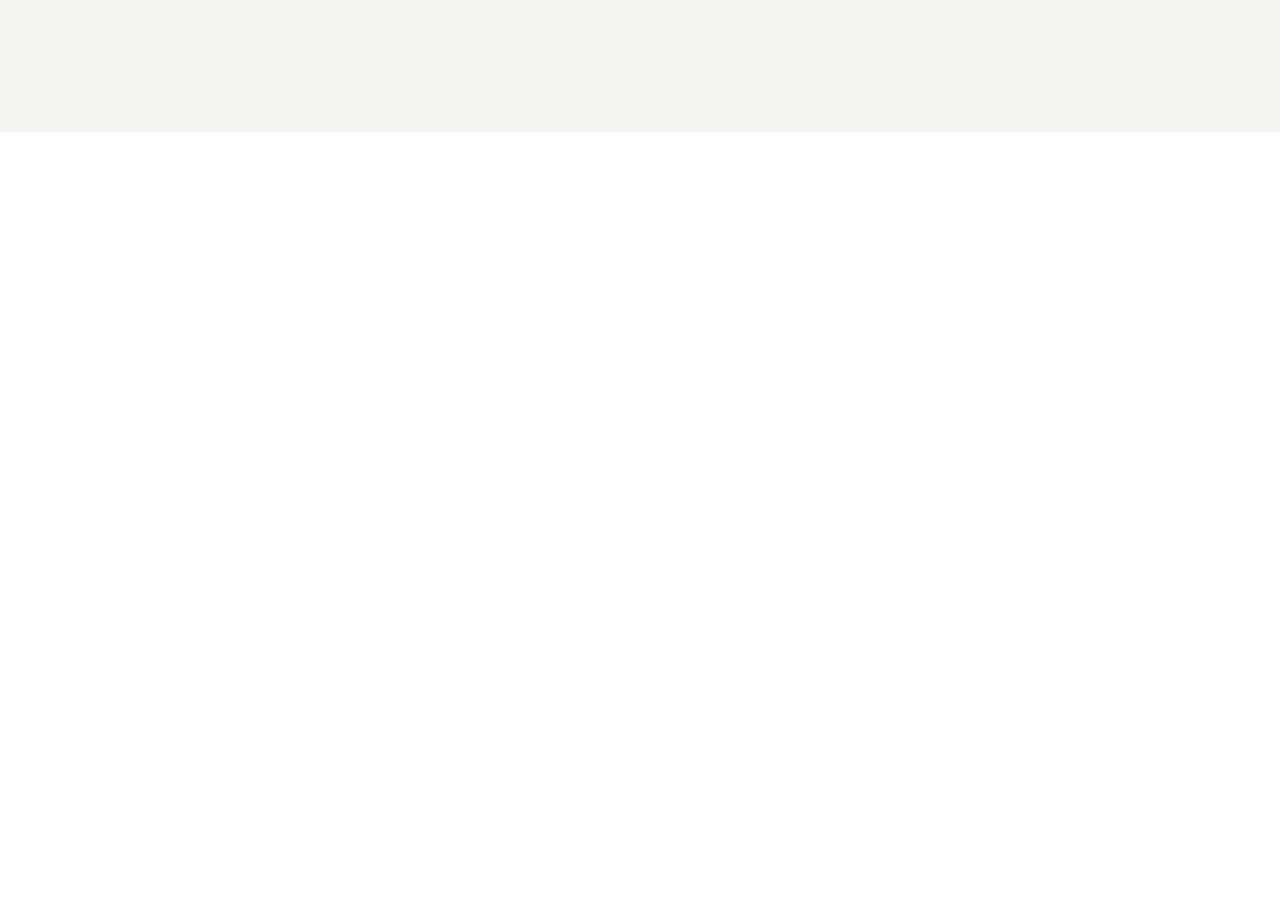
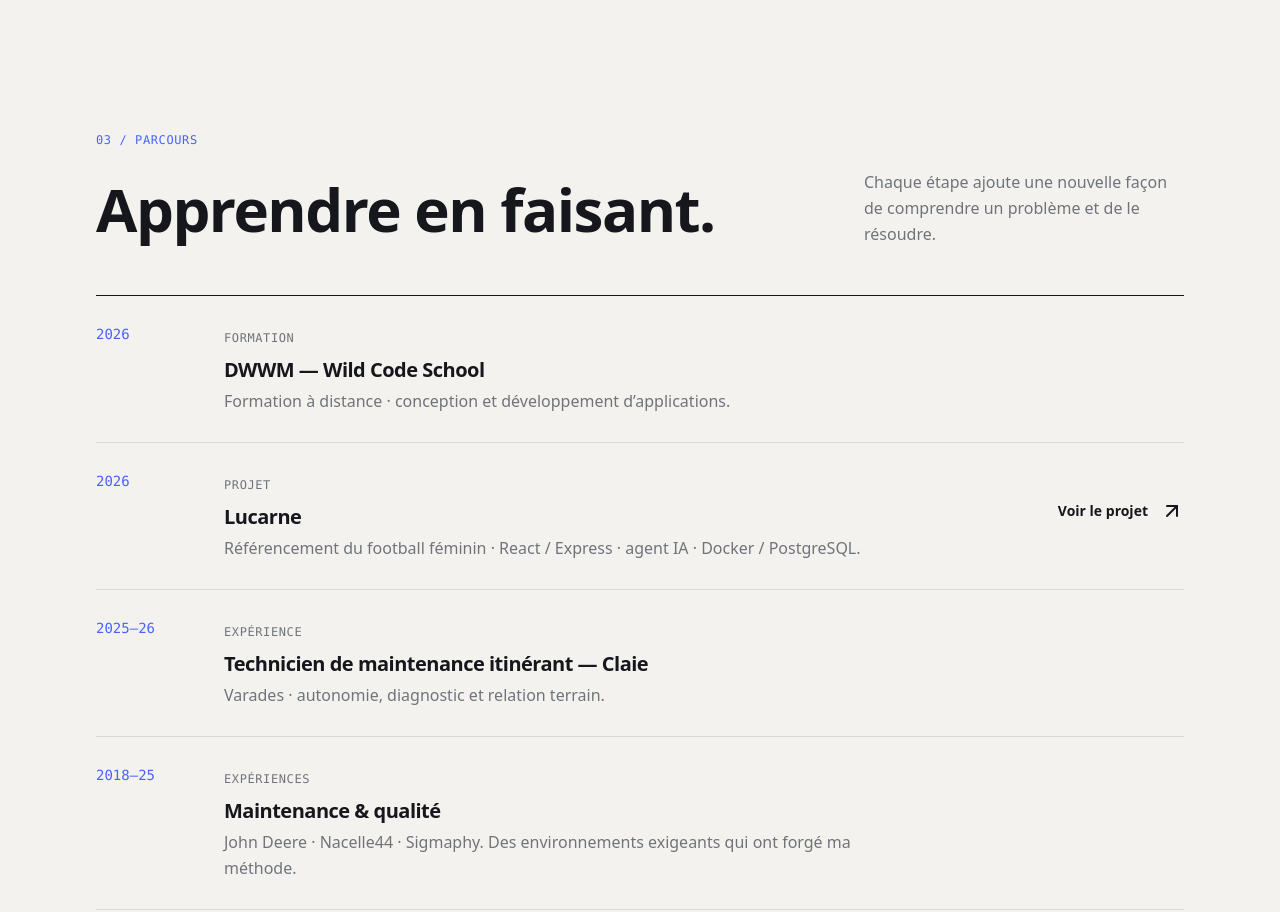
Before and after one commit to robinjosselin5-web/portfolio, a React (Vite) app: page / in a window 1280 px wide. Shown: the part 2140-3052 px from the top of the page. Before the commit the page ends 2272 px from the top, so only its background shows below. Built offline with nearby package versions, Linux system fonts and the light colour scheme.

Commit message:
Add section journey

```diff
--- a/src/App.tsx
+++ b/src/App.tsx
@@ -1,5 +1,6 @@
 import './App.css'
 import Hero from './components/Hero'
+import Journey from './components/Journey'
 import Navbar from './components/Navbar'
 import Profile from './components/Profile'
 import Skills from './components/Skills'
@@ -12,6 +13,7 @@ function App() {
         <Hero />
         <Profile />
         <Skills />
+        <Journey />
       </main>
     </>
   )
--- /dev/null
+++ b/src/components/Journey.tsx
@@ -0,0 +1,89 @@
+import { ArrowUpRight } from 'lucide-react'
+
+const journeyItems = [
+  {
+    date: '2026',
+    type: 'Formation',
+    title: 'DWWM — Wild Code School',
+    description: 'Formation à distance · conception et développement d’applications.',
+  },
+  {
+    date: '2026',
+    type: 'Projet',
+    title: 'Lucarne',
+    description: 'Référencement du football féminin · React / Express · agent IA · Docker / PostgreSQL.',
+    link: 'https://www.lucarne.team',
+    linkLabel: 'Voir le projet',
+  },
+  {
+    date: '2025–26',
+    type: 'Expérience',
+    title: 'Technicien de maintenance itinérant — Claie',
+    description: 'Varades · autonomie, diagnostic et relation terrain.',
+  },
+  {
+    date: '2018–25',
+    type: 'Expériences',
+    title: 'Maintenance & qualité',
+    description: 'John Deere · Nacelle44 · Sigmaphy. Des environnements exigeants qui ont forgé ma méthode.',
+  },
+]
+
+function Journey() {
+  return (
+    <section id="parcours" className="mx-auto w-full max-w-6xl px-4 pb-20 sm:px-8 lg:pb-36">
+      <div className="mb-12 flex flex-col gap-8 lg:flex-row lg:items-end lg:justify-between">
+        <div>
+          <p className="mb-6 font-mono text-xs uppercase tracking-wider text-[var(--color-primary)]">
+            03 / Parcours
+          </p>
+          <h2 className="text-5xl font-bold leading-tight tracking-tight text-[var(--color-text)] sm:text-6xl">
+            Apprendre en faisant.
+          </h2>
+        </div>
+        <p className="max-w-xs text-base leading-relaxed text-[var(--color-text-muted)]">
+          Chaque étape ajoute une nouvelle façon de comprendre un problème et de le résoudre.
+        </p>
+      </div>
+
+      <div className="border-t border-[var(--color-text)]">
+        {journeyItems.map((item) => (
+          <article
+            className="flex flex-col gap-4 border-b border-[var(--color-border)] py-7 lg:flex-row lg:items-start lg:gap-8"
+            key={`${item.date}-${item.title}`}
+          >
+            <div className="shrink-0 font-mono text-sm text-[var(--color-primary)] lg:w-24">
+              {item.date}
+            </div>
+
+            <div className="flex-1">
+              <span className="font-mono text-xs uppercase tracking-wider text-[var(--color-text-muted)]">
+                {item.type}
+              </span>
+              <h3 className="mb-1 mt-2 text-xl font-bold tracking-tight text-[var(--color-text)]">
+                {item.title}
+              </h3>
+              <p className="max-w-2xl text-base leading-relaxed text-[var(--color-text-muted)]">
+                {item.description}
+              </p>
+            </div>
+
+            {item.link && item.linkLabel && (
+              <a
+                className="inline-flex items-center gap-3 text-sm font-bold text-[var(--color-text)] transition-colors hover:text-[var(--color-primary)] lg:pt-7"
+                href={item.link}
+                target="_blank"
+                rel="noreferrer"
+              >
+                {item.linkLabel}
+                <ArrowUpRight className="size-6" />
+              </a>
+            )}
+          </article>
+        ))}
+      </div>
+    </section>
+  )
+}
+
+export default Journey
```
